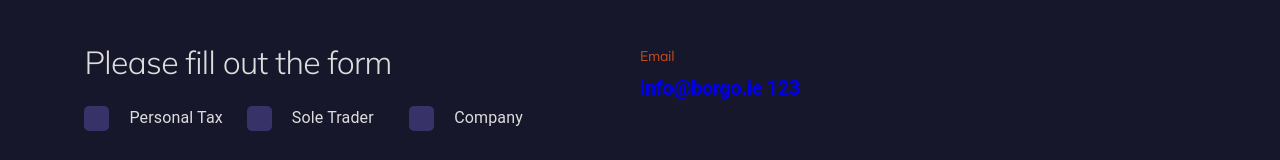
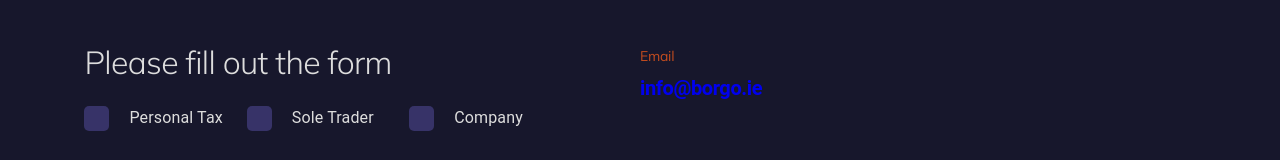
Before and after one commit to Tanishborgo/borgo, a Next.js app: page /contact in a window 1280 px wide. Shown: the part 637-797 px from the top of the page. Built offline with nearby package versions, Linux system fonts and the light colour scheme.

Commit message:
Update contact.js

```diff
--- a/src/pages/contact.js
+++ b/src/pages/contact.js
@@ -312,7 +312,7 @@ export default function contact() {
             <Typography className={styles['midForm-right-1']}>Email</Typography>
            <Link href="mailto:info@borgo.ie" style={{ textDecoration: 'none' }}>
   <Typography className={styles['midForm-right-2']}>
-    info@borgo.ie 123
+    info@borgo.ie
   </Typography>
 </Link>
 
```
